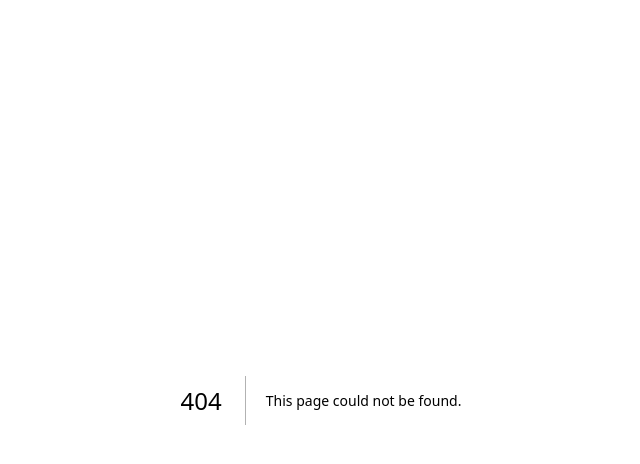
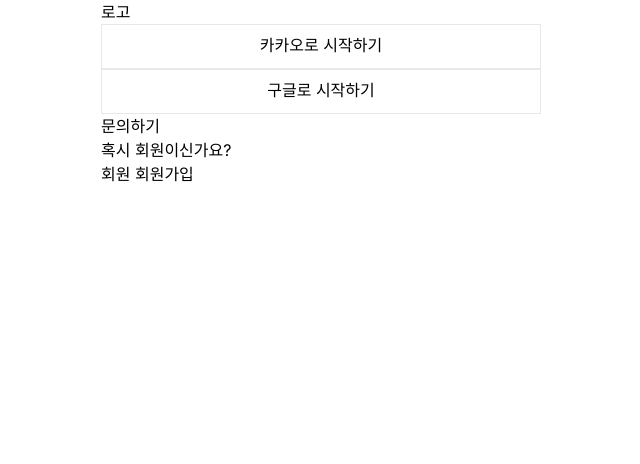
Before and after one commit to dieter-project/withPT, a Next.js app: page /trainer/login in a window 1280 px wide. Before the commit this address had no page. Shown: the top 464 px of the page, without its empty margins (319-959 px from the left). Built offline with nearby package versions, Linux system fonts and the light colour scheme.

Commit message:
FEAT: login 페이지 mark up

```diff
--- a/src/app/globals.css
+++ b/src/app/globals.css
@@ -18,10 +18,10 @@
 
 body {
   color: rgb(var(--foreground-rgb));
-  background: linear-gradient(
+  /* background: linear-gradient(
       to bottom,
       transparent,
       rgb(var(--background-end-rgb))
     )
-    rgb(var(--background-start-rgb));
+    rgb(var(--background-start-rgb)); */
 }
--- /dev/null
+++ b/src/app/trainer/login/page.tsx
@@ -0,0 +1,40 @@
+'use client';
+import React from 'react'
+import { styled } from 'styled-components'
+
+const Container = styled.div`
+  max-width: 480px;
+  height: auto;
+  margin: 0 auto;
+  padding: 0 20px;
+`
+const Button = styled.div`
+  width: 100%;
+  height: 45px;
+  border: 1px solid #e8e8e8;
+  text-align: center;
+  line-height: 2.5rem;
+`
+
+const handleKakaoLogin = () => {
+
+}
+
+const page = () => {
+  return (
+    <Container>
+      <div>
+        <h1>로고</h1>
+        <Button>카카오로 시작하기</Button>
+        <Button>구글로 시작하기</Button>
+        <a href="/">문의하기</a>
+        <div>
+          <p>혹시 회원이신가요?</p>
+          <a href="/">회원 회원가입</a>
+        </div>
+      </div>
+    </Container>
+  )
+}
+
+export default page
```
